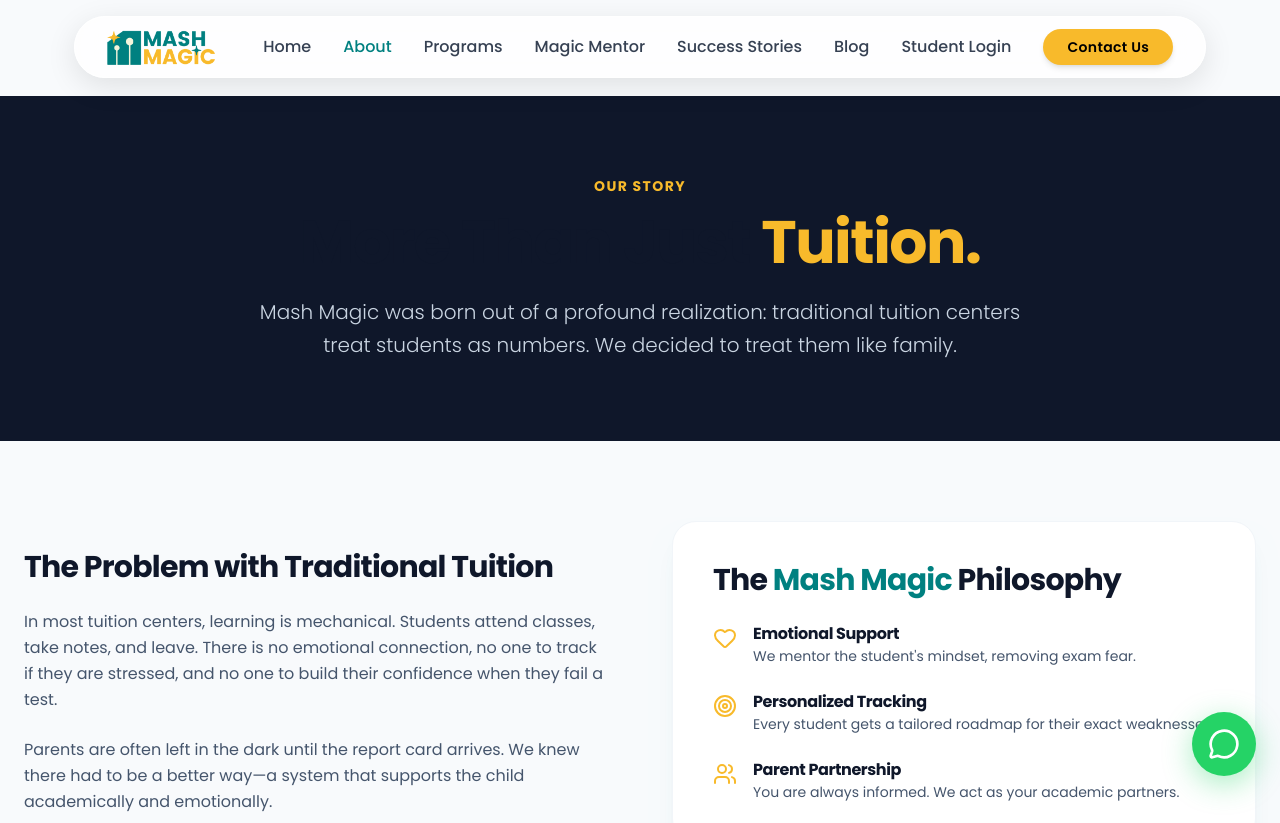
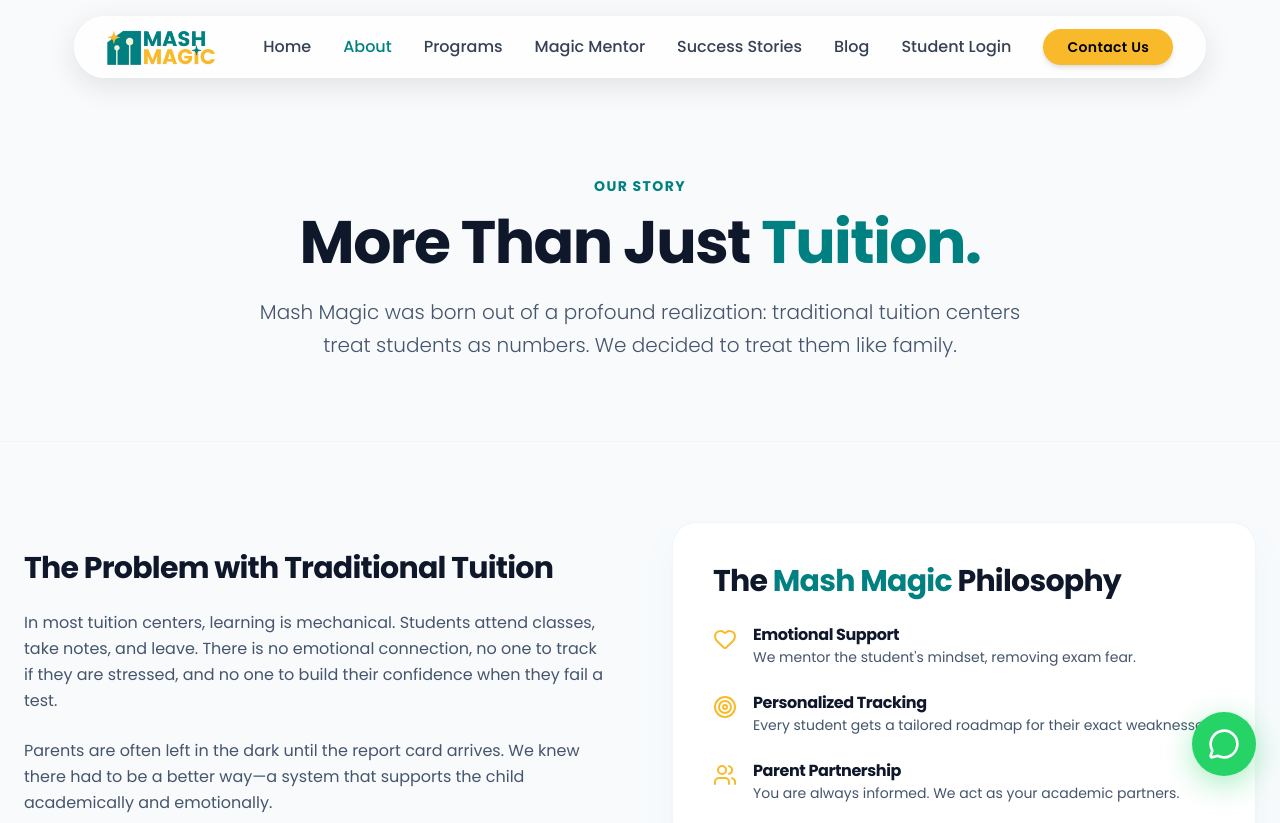
Before and after one commit to bibin97/Mashmagic-Website, a React (Vite) app in the folder Frontend/: page /about in a window 1280 px wide. Shown: the top 823 px of the page. Built offline with nearby package versions, Linux system fonts and the light colour scheme; no server answers.

Commit message:
remoud background color

```diff
--- a/Frontend/src/pages/About.jsx
+++ b/Frontend/src/pages/About.jsx
@@ -5,13 +5,12 @@
   return (
     <div className="pt-24 min-h-screen bg-slate-50">
 
-      {/* Hero Section */}
-      <section className="relative py-20 overflow-hidden bg-[#0F172A] text-white">
-        <div className="absolute top-0 right-0 w-2/3 h-full bg-gradient-to-bl from-[#008080]/40 to-transparent blur-3xl -z-10" />
+      <section className="relative py-20 overflow-hidden bg-slate-50 text-[#0F172A] border-b border-slate-100">
+        <div className="absolute top-0 right-0 w-2/3 h-full bg-gradient-to-bl from-[#008080]/10 to-transparent blur-3xl -z-10" />
         <div className="section-container relative z-10 text-center">
-          <span className="text-[#f8ba2b] font-bold tracking-widest uppercase text-sm mb-4 block">Our Story</span>
-          <h1 className="text-4xl md:text-6xl font-bold font-heading mb-6">More Than Just <span className="text-[#f8ba2b]">Tuition.</span></h1>
-          <p className="text-xl text-slate-300 max-w-3xl mx-auto font-light leading-relaxed">
+          <span className="text-[#008080] font-bold tracking-widest uppercase text-sm mb-4 block">Our Story</span>
+          <h1 className="text-4xl md:text-6xl font-bold font-heading mb-6">More Than Just <span className="text-[#008080]">Tuition.</span></h1>
+          <p className="text-xl text-slate-600 max-w-3xl mx-auto font-light leading-relaxed">
             Mash Magic was born out of a profound realization: traditional tuition centers treat students as numbers. We decided to treat them like family.
           </p>
         </div>
--- a/Frontend/src/pages/Courses.jsx
+++ b/Frontend/src/pages/Courses.jsx
@@ -5,11 +5,11 @@
   return (
     <div className="pt-24 min-h-screen bg-white">
       {/* Hero Section */}
-      <section className="relative py-16 overflow-hidden bg-[#0F172A] text-white">
-        <div className="absolute top-0 right-0 w-2/3 h-full bg-gradient-to-bl from-[#f8ba2b]/20 to-transparent blur-3xl -z-10" />
+      <section className="relative py-16 overflow-hidden bg-white text-[#0F172A] border-b border-slate-100">
+        <div className="absolute top-0 right-0 w-2/3 h-full bg-gradient-to-bl from-[#008080]/10 to-transparent blur-3xl -z-10" />
         <div className="section-container relative z-10 text-center pb-0">
-          <h1 className="text-4xl md:text-5xl font-bold font-heading mb-6">Our Academic <span className="text-[#f8ba2b]">Programs</span></h1>
-          <p className="text-lg text-slate-300 max-w-2xl mx-auto font-light">
+          <h1 className="text-4xl md:text-5xl font-bold font-heading mb-6">Our Academic <span className="text-[#008080]">Programs</span></h1>
+          <p className="text-lg text-slate-600 max-w-2xl mx-auto font-light">
             Targeted curriculums designed to meet the exact academic needs of every student, from foundation building to ultimate exam prep.
           </p>
         </div>
```
